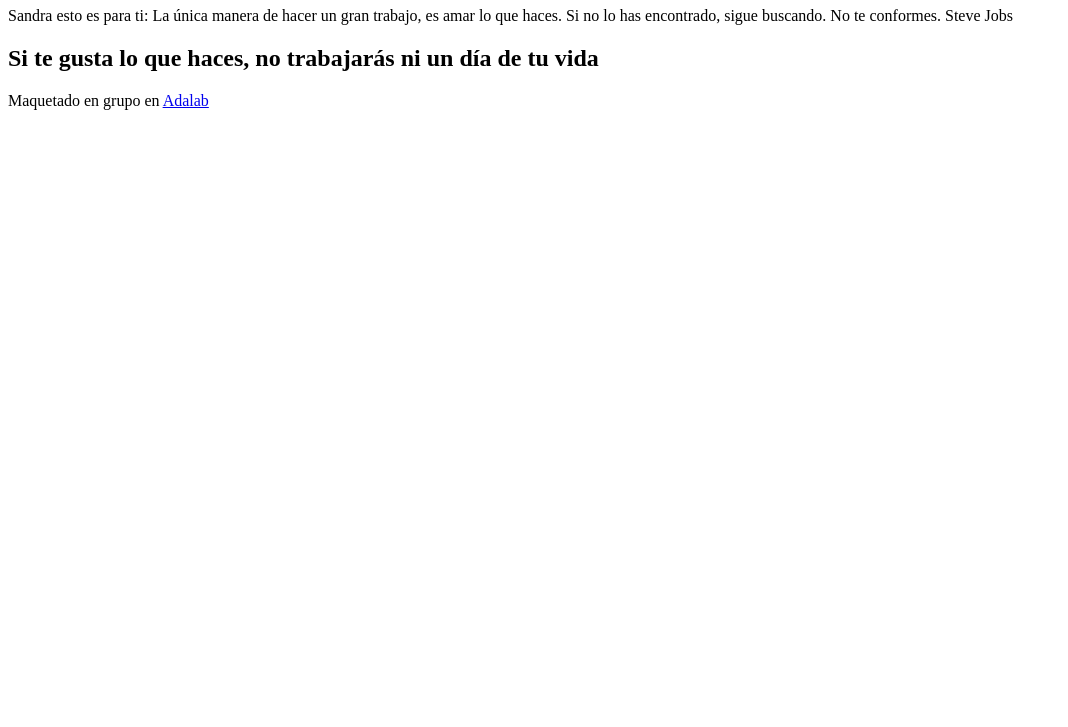
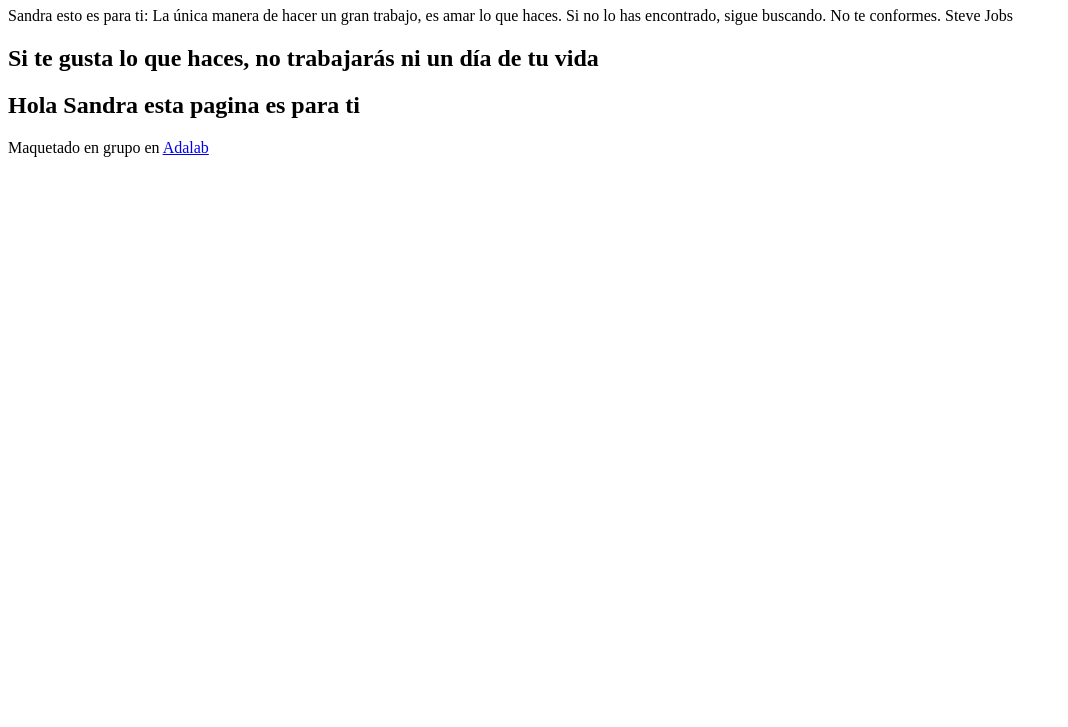
Before and after one commit to SandraOGC/repositorioejercicio, a plain HTML site: page index.html in a window 1280 px wide. Shown: the part 73-800 px from the top of the page, without its empty margins (0-1068 px from the left). Drawn offline with Linux system fonts and the light colour scheme.

Commit message:
nuevo h2 creado

```diff
--- a/index.html
+++ b/index.html
@@ -14,6 +14,7 @@
     </main>
     <section class="motivacion">
         <h2>Si te gusta lo que haces, no trabajarás ni un día de tu vida</h2>
+        <h2> Hola Sandra esta pagina es para ti </h2>
     </section>
     <footer>
         <p>Maquetado en grupo en <a href="http://adalab.es">Adalab</a></p>
```
